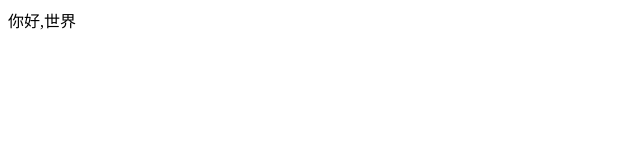
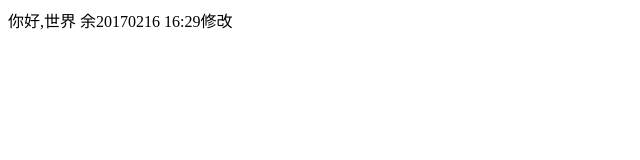
Before and after one commit to bidongchao/bidongchao.github.io, a plain HTML site: page index.html in a window 1280 px wide. Shown: the whole page, without its empty margins (0-640 px from the left). Drawn offline with Linux system fonts and the light colour scheme.

Commit message:
bidongchao01

```diff
--- a/index.html
+++ b/index.html
@@ -3,8 +3,13 @@
 <head>
 	<meta charset="UTF-8">
 	<title>Document</title>
+	<style>
+		*{
+			padding: 0px;
+		}
+	</style>
 </head>
 <body>
-	<div>你好,世界</div>
+	<div>你好,世界 余20170216 16:29修改</div>
 </body>
 </html>
```
